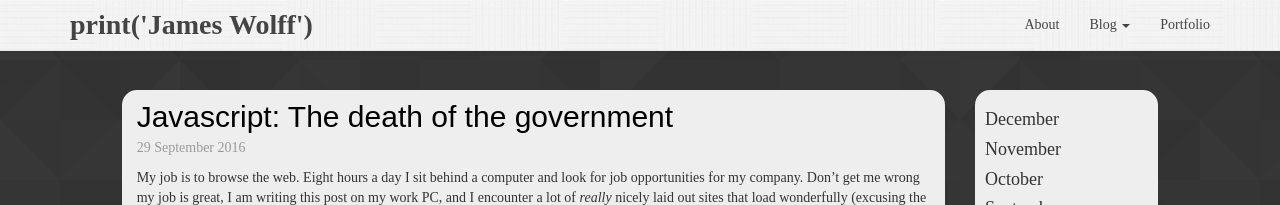
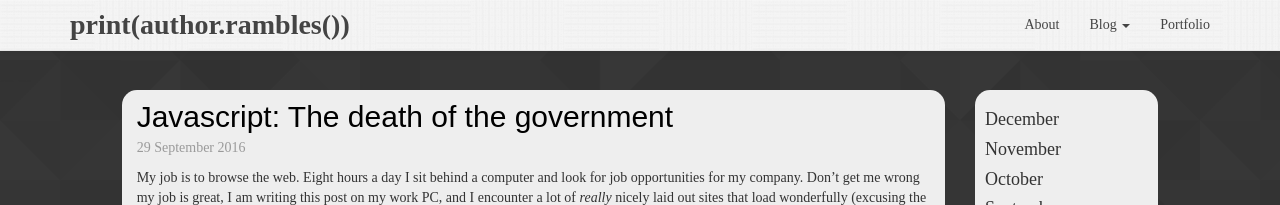
Before and after one commit to jwolff52/wolffblog, a Jekyll site: the page built from index.html, in a window 1280 px wide. Shown: the top 205 px of the page. Built offline with Jekyll 4.4.1, drawn with Linux system fonts in a browser that asks for light colours; some web fonts are replaced.

Commit message:
Update index.html
Change title of the blog

```diff
--- a/index.html
+++ b/index.html
@@ -1,6 +1,6 @@
 ---
 layout: blogpage
-title: print('James Wolff')
+title: print(author.rambles())
 ---
 <div class="posts">
 	{% for post in site.posts %}
```
